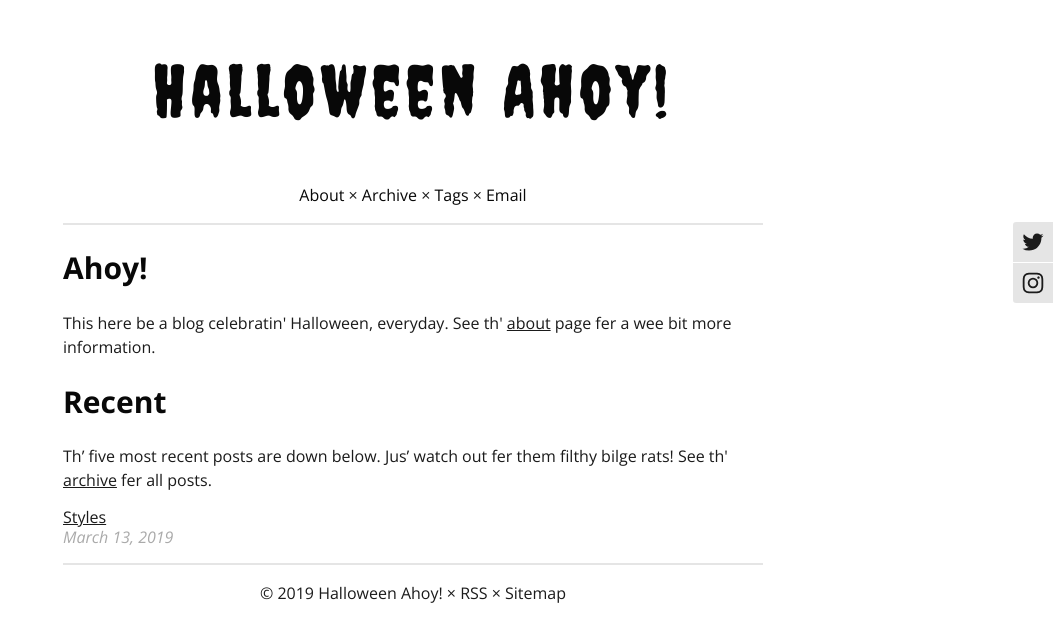
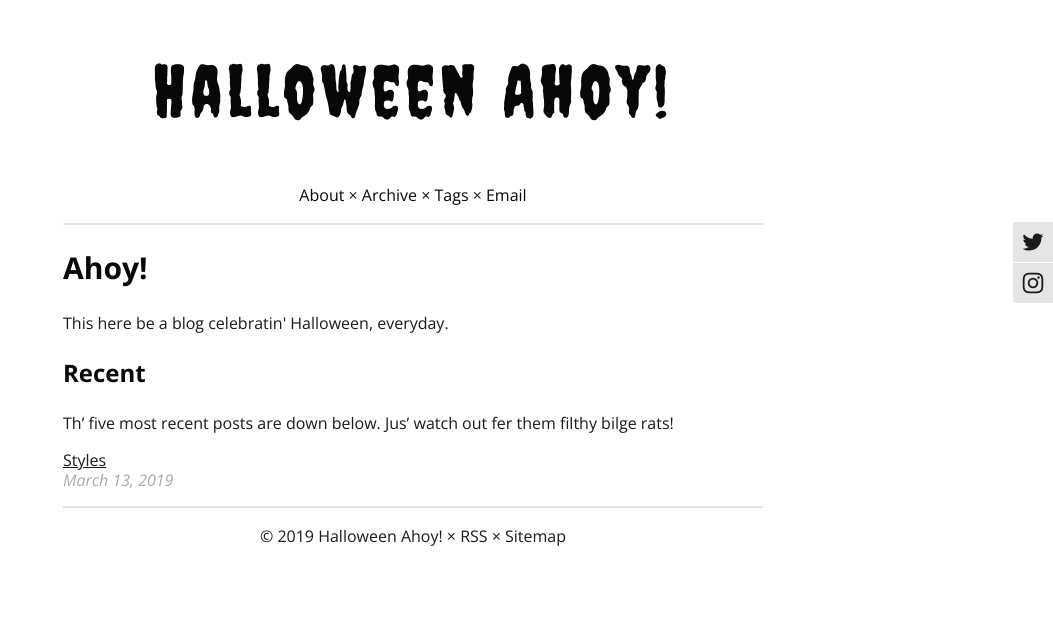
Before and after one commit to halloweenahoy/halloweenahoy.github.io, a Jekyll site: the page built from index.html, in a window 1280 px wide. Shown: the top 642 px of the page, without its empty margins (227-1280 px from the left). Built offline with Jekyll 4.4.1, drawn with Linux system fonts in a browser that asks for light colours.

Commit message:
Update index.html

```diff
--- a/index.html
+++ b/index.html
@@ -5,11 +5,11 @@ description: A blog celebrating Halloween, everyday. Trick arrr treat!
 ---
 <h2>Ahoy!</h2>
 
-This here be a blog celebratin' Halloween, everyday. See th' <a  href="https://halloweenahoy.com/about/">about</a> page fer a wee bit more information.
+This here be a blog celebratin' Halloween, everyday.
 
-<h2>Recent</h2>
+<h3>Recent</h3>
 
-<p>Th’ five most recent posts are down below. Jus’ watch out fer them filthy bilge rats! See th' <a  href="https://halloweenahoy.com/archive/">archive</a> fer all posts.</p>
+<p>Th’ five most recent posts are down below. Jus’ watch out fer them filthy bilge rats!</p>
 
 <ul>
    <li>
```
